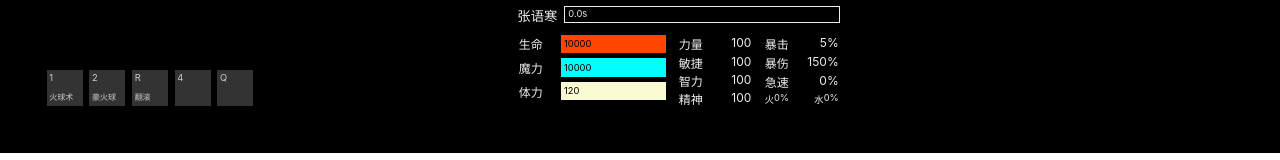
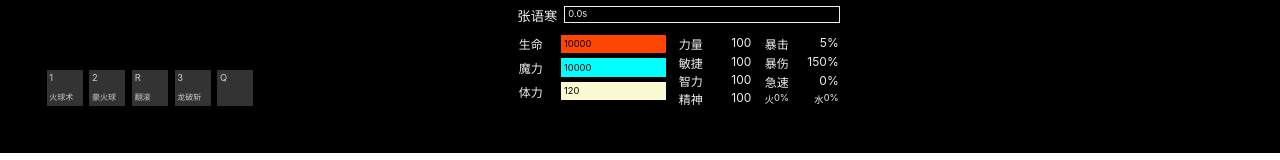
Before and after one commit to HDNRAY/raid-simulator, a React (Create React App) app: page /battle in a window 1280 px wide. Shown: the part 647-807 px from the top of the page. Built offline with nearby package versions, Linux system fonts and the light colour scheme.

Commit message:
add effect value with function

```diff
--- a/src/data/character.ts
+++ b/src/data/character.ts
@@ -26,7 +26,7 @@ export const you: Character = {
             water: 0
         }
     },
-    skills: [{ skillId: '11' }, { skillId: '12' }, { skillId: '00' }],
+    skills: [{ skillId: '11' }, { skillId: '12' }, { skillId: '13' }, { skillId: '00' }],
     slots: [{
         key: '1',
         link: {
@@ -46,7 +46,11 @@ export const you: Character = {
             id: '00'
         }
     }, {
-        key: '4'
+        key: '3',
+        link: {
+            type: 'skill',
+            id: '13'
+        }
     }, {
         key: 'Q'
     }]
--- a/src/data/skills.ts
+++ b/src/data/skills.ts
@@ -1,4 +1,4 @@
-import { Skill } from "types/types";
+import { EffectValueProps, Skill } from "types/types";
 
 export const skills: Array<Skill> = [{
     id: '11',
@@ -10,7 +10,7 @@ export const skills: Array<Skill> = [{
         value: 250
     }],
     target: 'all',
-    effect: [{
+    effects: [{
         type: 'damage',
         value: 300
     }]
@@ -24,7 +24,7 @@ export const skills: Array<Skill> = [{
         type: 'mana',
         value: 560
     }],
-    effect: [{
+    effects: [{
         type: 'damage',
         value: 1500
     }]
@@ -38,9 +38,9 @@ export const skills: Array<Skill> = [{
         type: 'mana',
         value: 1000
     }],
-    effect: [{
+    effects: [{
         type: 'damage',
-        value: 2000
+        value: (props: EffectValueProps) => 21 * props.caster.realtimeAttributes.intelligence
     }]
 }, {
     id: '00',
@@ -52,7 +52,7 @@ export const skills: Array<Skill> = [{
         type: 'energy',
         value: 30
     }],
-    effect: []
+    effects: []
 }]
 
 export const skillMap: { [key: string]: Skill } = skills.reduce((result: any, skill) => {
--- a/src/features/character/Character.tsx
+++ b/src/features/character/Character.tsx
@@ -6,7 +6,7 @@ import { costOnCharacter, doneCasting, setMainCharacter, setTarget, updateCost }
 import { castSkillOnEnemy } from "redux/raid";
 import { setupSlots } from "redux/slots";
 import { useAppDispatch, useAppSelector } from "redux/store";
-import { Character, Skill } from "types/types";
+import { RealtimeCharacter, Skill } from "types/types";
 import { getPercentage, numberToPercentage } from "util/utils";
 import './Character.scss';
 
@@ -16,11 +16,11 @@ const CharacterPanel = (props: {
     const { className } = props;
 
     const dispatch = useAppDispatch();
-    const character: Character | undefined = useAppSelector(state => state.character.mainCharacter);
+    const character: RealtimeCharacter | undefined = useAppSelector(state => state.character.mainCharacter);
     const target = useAppSelector(state => state.character.target);
     const enemy = useAppSelector(state => state.raid.enemies[0]);
 
-    const { staticResources, realtimeResources, realtimeAttributes, realtimeEnhancements, name, castingSkillId, castingTime } = character || {} as Character;
+    const { staticResources, realtimeResources, realtimeAttributes, realtimeEnhancements, name, castingSkillId, castingTime } = character || {} as RealtimeCharacter;
     const castingSkill: any = useMemo(() => castingSkillId && skillMap[castingSkillId], [castingSkillId])
 
     const time = useAppSelector(state => state.universal.time);
@@ -37,15 +37,32 @@ const CharacterPanel = (props: {
 
     // 使用技能
     const doCost = useCallback((skill: Skill) => {
-        dispatch(costOnCharacter(skill));
-    }, [dispatch]);
+        skill.cost.forEach(c => {
+            const value = typeof c.value === 'number' ? c.value : c.value({
+                caster: character!,
+                skill
+            });
+            dispatch(costOnCharacter({ type: c.type, value }))
+        })
+    }, [character, dispatch]);
 
     const doEffect = useCallback((skill: Skill) => {
-        if (skill.target === 'self') {
+        skill.effects.forEach(effect => {
+            if (skill.target === 'self') {
 
-        } else {
-            dispatch(castSkillOnEnemy({ skill, target, time, caster: character }))
-        }
+            } else {
+                if (target && !Array.isArray(target)) {
+                    const value = typeof effect.value === 'number' ? effect.value : effect.value({
+                        target,
+                        caster: character!,
+                        skill
+                    });
+                    const type = effect.on || 'health';
+                    console.log(effect, value, target, time)
+                    dispatch(castSkillOnEnemy({ type, targetId: target, value, skillId: skill.id, time, caster: character }))
+                }
+            }
+        })
 
         dispatch(doneCasting())
     }, [character, dispatch, target, time]);
--- a/src/features/logs/Logs.tsx
+++ b/src/features/logs/Logs.tsx
@@ -1,3 +1,4 @@
+import { skillMap } from "data/skills";
 import { useEffect, useRef } from "react";
 import { Log } from "redux/log";
 import { DamageLog } from "redux/raid";
@@ -35,7 +36,8 @@ const Logs = (props: {
         </div>
         <div className={`damage-logs-wrapper`} ref={damageLogsWraper}>
             {damageLogs.map(log => {
-                const { skill, caster, target, value } = log;
+                const { caster, target, value, skillId } = log;
+                const skill = skillMap[skillId]
                 return <div className={`log-wrapper`} key={log.id}>{`${caster.name}的${skill.name}对${target.name}造成${value}点伤害`}</div>
             })}
         </div>
--- a/src/features/slots/Slots.tsx
+++ b/src/features/slots/Slots.tsx
@@ -107,7 +107,7 @@ const Slots = (props: {
 
         // 检查目标是否合法
 
-        dispatch(startCasting({ skill, time }))
+        dispatch(startCasting({ skillId: skill.id, time }))
         dispatch(triggerSkillCooldown({ skillId: skill.id, time }));
         dispatch(triggerSharedCooldown(time));
 
--- a/src/features/statistics/Statistics.tsx
+++ b/src/features/statistics/Statistics.tsx
@@ -1,4 +1,5 @@
 import ProgressBar from "components/ProgressBar/ProgressBar";
+import { skillMap } from "data/skills";
 import { useMemo } from "react";
 import { DamageLog } from "redux/raid";
 import { useAppSelector } from "redux/store";
@@ -13,20 +14,20 @@ const Statistics = (props: {
 
     const { list, total } = useMemo(() => {
         let total = 0;
-        const skillMap = effectHistory.filter(i => i.caster.id === character?.id).reduce((result: any, item: DamageLog) => {
-            const { skill, value } = item;
-            if (!result[skill.id]) {
-                result[skill.id] = {
-                    name: skill.name,
+        const logMap = effectHistory.filter(i => i.caster.id === character?.id).reduce((result: any, item: DamageLog) => {
+            const { skillId, value } = item;
+            if (!result[skillId]) {
+                result[skillId] = {
+                    name: skillMap[skillId].name,
                     value: 0
                 }
             }
-            result[skill.id].value += value;
+            result[skillId].value += value;
             total += value;
             return result;
         }, {});
 
-        const result = Object.values(skillMap).filter(i => !!i).sort().reverse();
+        const result = Object.values(logMap).filter(i => !!i).sort().reverse();
 
         result.unshift({
             name: '总计',
--- a/src/redux/character.ts
+++ b/src/redux/character.ts
@@ -1,11 +1,11 @@
 
 
 import { createSlice, PayloadAction } from "@reduxjs/toolkit";
-import { Character, Cost, Skill, Enemy } from "types/types";
+import { Character, RealtimeCharacter, CharacterResource, RealtimeEnemy } from "types/types";
 
 interface CharacterState {
-    mainCharacter?: Character,
-    target?: Character | Enemy | Array<Character | Enemy>
+    mainCharacter?: RealtimeCharacter,
+    target?: RealtimeCharacter | RealtimeEnemy | Array<RealtimeCharacter | RealtimeEnemy>
 }
 
 const initialState: CharacterState = {
@@ -28,7 +28,8 @@ const characterSlice = createSlice({
                     fury: 0
                 },
                 realtimeAttributes: staticAttributes,
-                realtimeEnhancements: staticEnhancements
+                realtimeEnhancements: staticEnhancements,
+                continuesEffect: []
             };
         },
         setTarget: (state, { payload }) => {
@@ -42,10 +43,10 @@ const characterSlice = createSlice({
             }
         },
         startCasting: (state, { payload }) => {
-            const { skill, time } = payload;
+            const { skillId, time } = payload;
             const character = state.mainCharacter;
             if (character) {
-                character.castingSkillId = skill.id;
+                character.castingSkillId = skillId;
                 character.castingTime = time;
             }
         },
@@ -63,20 +64,24 @@ const characterSlice = createSlice({
                 character.castingTime = undefined
             }
         },
-        costOnCharacter: (state, { payload }: PayloadAction<Skill>) => {
-            const { cost } = payload as Skill;
+        costOnCharacter: (state, { payload }: PayloadAction<{
+            type: CharacterResource,
+            value: number
+        }>) => {
+            const { type, value } = payload;
             const character = state.mainCharacter;
             if (character) {
-                cost.forEach(c => {
-                    character.realtimeResources![c.type] -= c.value;
-                })
+                character.realtimeResources[type] -= value;
             }
         },
-        updateCost: (state, { payload }: PayloadAction<Cost>) => {
-            const { type, value } = payload as Cost;
+        updateCost: (state, { payload }: PayloadAction<{
+            type: CharacterResource,
+            value: number
+        }>) => {
+            const { type, value } = payload;
             const character = state.mainCharacter;
             if (character) {
-                character.realtimeResources![type] = value;
+                character.realtimeResources[type] = value;
             }
         }
     }
--- a/src/redux/raid.ts
+++ b/src/redux/raid.ts
@@ -1,7 +1,7 @@
 
 
 import { createSlice } from "@reduxjs/toolkit";
-import { Enemy } from "types/types";
+import { Enemy, RealtimeEnemy } from "types/types";
 import { v4 as uuid } from 'uuid';
 import { Log } from "./log";
 
@@ -17,16 +17,13 @@ export interface DamageLog extends Log {
         id?: string,
         name: string
     },
-    skill: {
-        name: string,
-        id: string
-    }
+    skillId: string
 }
 
 interface RaidState {
     raidStatus: 'stopped' | 'started',
     raidStartTime?: number,
-    enemies: Array<Enemy>,
+    enemies: Array<RealtimeEnemy>,
     effectHistory: Array<DamageLog>
 }
 
@@ -53,7 +50,7 @@ const raidSlice = createSlice({
                         fury: 0
                     },
                     realtimeAttributes: staticAttributes,
-                    realtimeEnhancements: staticEnhancements
+                    realtimeEnhancements: staticEnhancements,
                 }
             });
         },
@@ -82,26 +79,21 @@ const raidSlice = createSlice({
             }
         },
         castSkillOnEnemy: (state, { payload }) => {
-            const { target, skill, time, caster } = payload;
-            const targetState = state.enemies.find(e => e.id === target);
-            if (targetState) {
-                skill.effect.forEach((effect: any) => {
-                    if (effect.type === 'damage') {
-                        targetState.realtimeResources!.health = targetState.realtimeResources!.health - effect.value;
+            const { type, targetId, value, skillId, time, caster } = payload;
+            const target = state.enemies.find(e => e.id === targetId);
+            console.log(target, targetId, value, skillId, time, caster)
+            if (target) {
+                if (type === 'health') {
+                    target.realtimeResources.health = target.realtimeResources!.health - value;
                     state.effectHistory.push({
-                            id: uuid(),
-                            time,
-                            type: 'battle',
-                            value: effect.value,
+                        id: uuid(), time, type: 'battle',
+                        value,
                         target,
                         caster,
                         shown: false,
-                            skill: {
-                                ...skill
-                            }
+                        skillId
                     })
                 }
-                })
                 if (state.raidStatus === 'stopped') {
                     state.raidStatus = 'started';
                     state.raidStartTime = time;
```
Also changed, not shown: src/types/types.d.ts (+29 -11 lines). Lines whose indentation alone changed are shown as unchanged.
